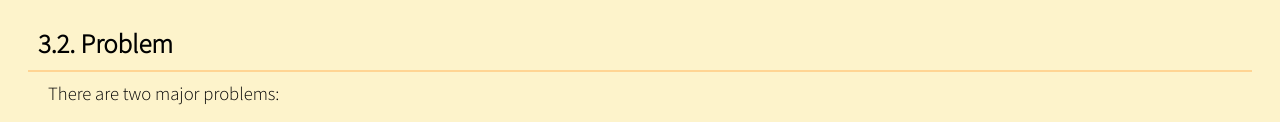
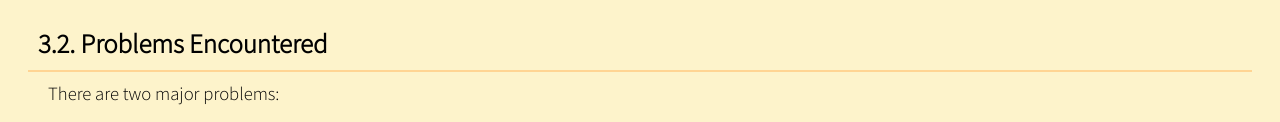
Before and after one commit to mfj229/cse455-final-project, a plain HTML site: page docs/index.html in a window 1280 px wide. Shown: the part 4657-4779 px from the top of the page. Drawn offline with Linux system fonts and the light colour scheme.

Commit message:
Update index.html

```diff
--- a/docs/index.html
+++ b/docs/index.html
@@ -184,7 +184,7 @@
       </section>
 
       <section>
-        <h3>3.2. Problem</h3>
+        <h3>3.2. Problems Encountered</h3>
         <p>There are two major problems:</p>
         <ul class = "margin-top">
           <li>
```
